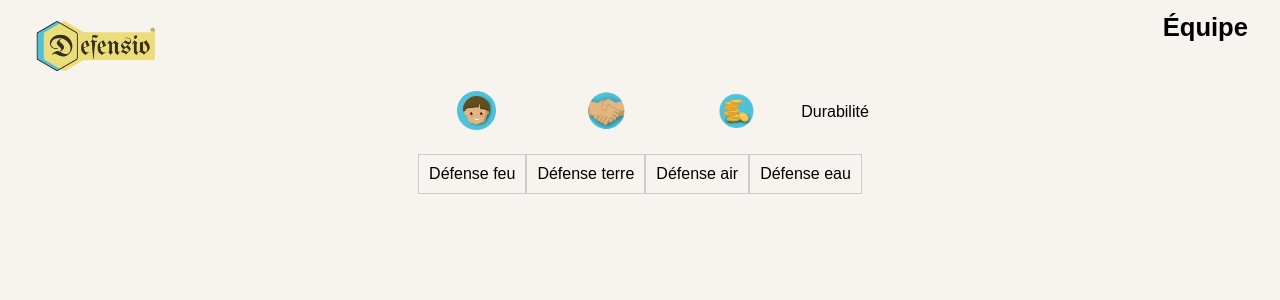
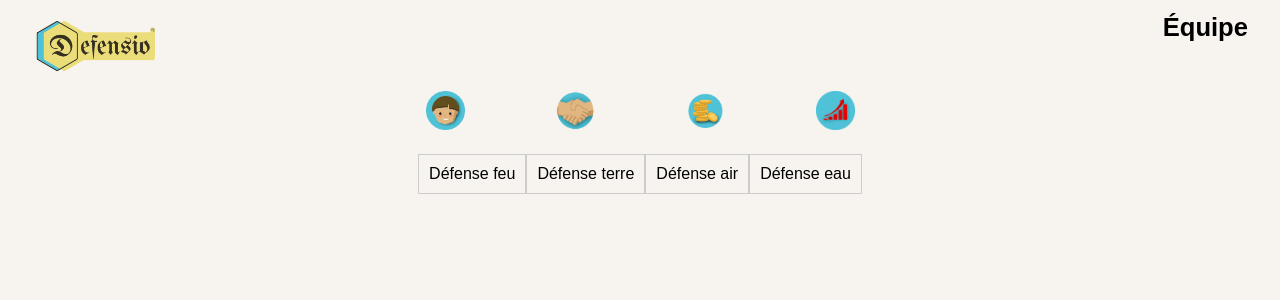
Before and after one commit to Cledins/defensio, a Flask app: page /third_phase in a window 1280 px wide. Shown: the top 300 px of the page. Run offline with Flask 3, Linux system fonts and the light colour scheme; parts of the project's set-up code (start-up, migrations or seed data) failed here and were passed over.

Commit message:
Imagephase3

```diff
--- a/templates/third_phase.html
+++ b/templates/third_phase.html
@@ -34,7 +34,7 @@
                 <div id="JaugeI"></div>
             </div>
             <div>
-                <p3>Durabilité</p3>
+                <img src="/static/Durabilité.png" alt="Jauge D">
                 <div id="JaugeD"></div>
             </div>
         </div>
```
Also changed, not shown: data.db.
